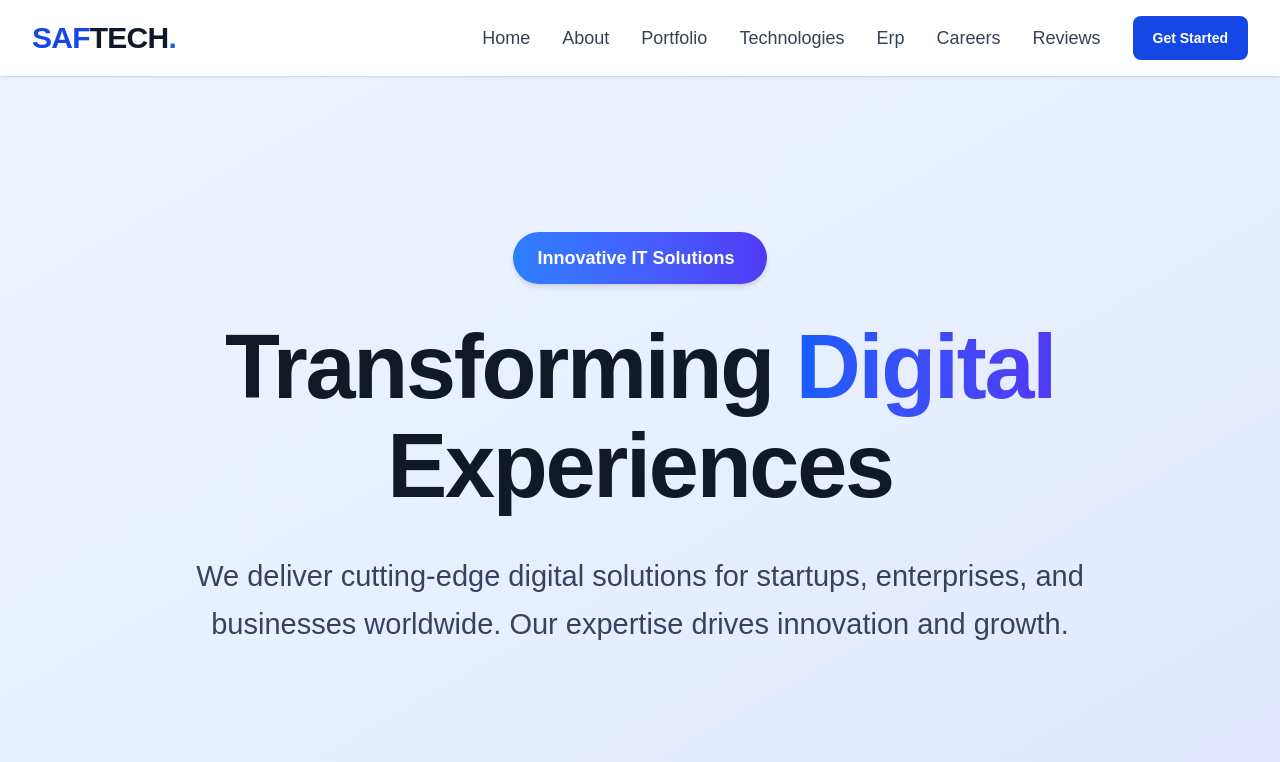
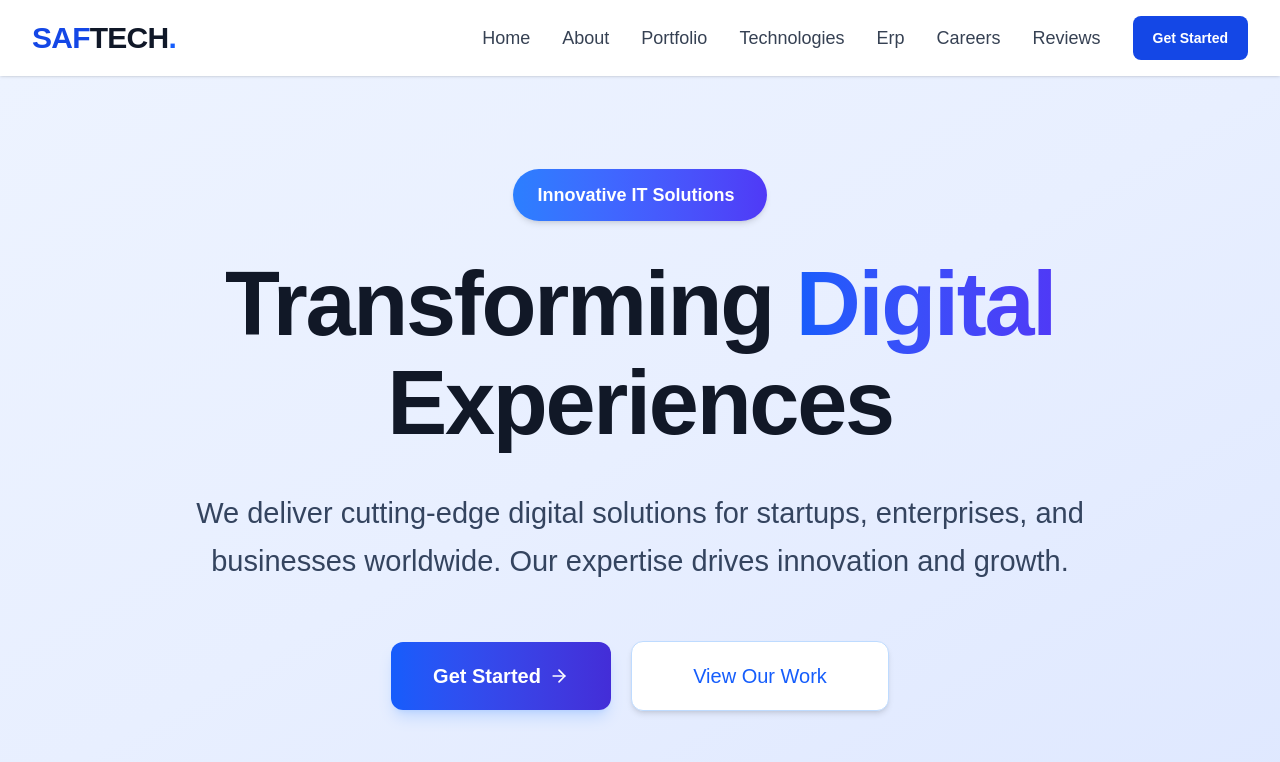
Before and after one commit to ayazmodan90/saftech, a Next.js app: page / in a window 1280 px wide. Shown: the top 762 px of the page. Built offline with nearby package versions, Linux system fonts and the light colour scheme.

Commit message:
add "Get Started" and "View work" buttons

```diff
--- a/src/components/Hero.jsx
+++ b/src/components/Hero.jsx
@@ -35,6 +35,23 @@ export default function Hero() {
                      enterprises, and businesses worldwide. Our expertise drives
                      innovation and growth.
                 </p>
+
+                <div className="mt-14 flex flex-col items-center justify-center gap-5 sm:flex-row">
+                    <Link
+                       href="#contact"
+                       className="inline-flex min-w-[220px] items-center justify-center gap-2 rounded-xl bg-gradient-to-r from-blue-600 to-indigo-700 px-8 py-5 text-xl font-semibold text-white shadow-lg shadow-blue-500/20 transition duration-300 hover:-translate-y-1 hover:shadow-xl"
+                       >
+                        Get Started
+                         <ArrowRight size={20} />
+                    </Link>
+
+                     <Link
+                        href="#portfolio"
+                        className="inline-flex min-w-[258px] items-center justify-center rounded-xl border border-blue-200 bg-white px-8 py-5 text-xl font-medium text-blue-600 shadow-md transition duration-300 hover:-translate-y-1 hover:border-blue-500 hover:shadow-lg"
+                    >
+                        View Our Work
+                    </Link>
+                </div>
             </div>
         </section>
     )
```
